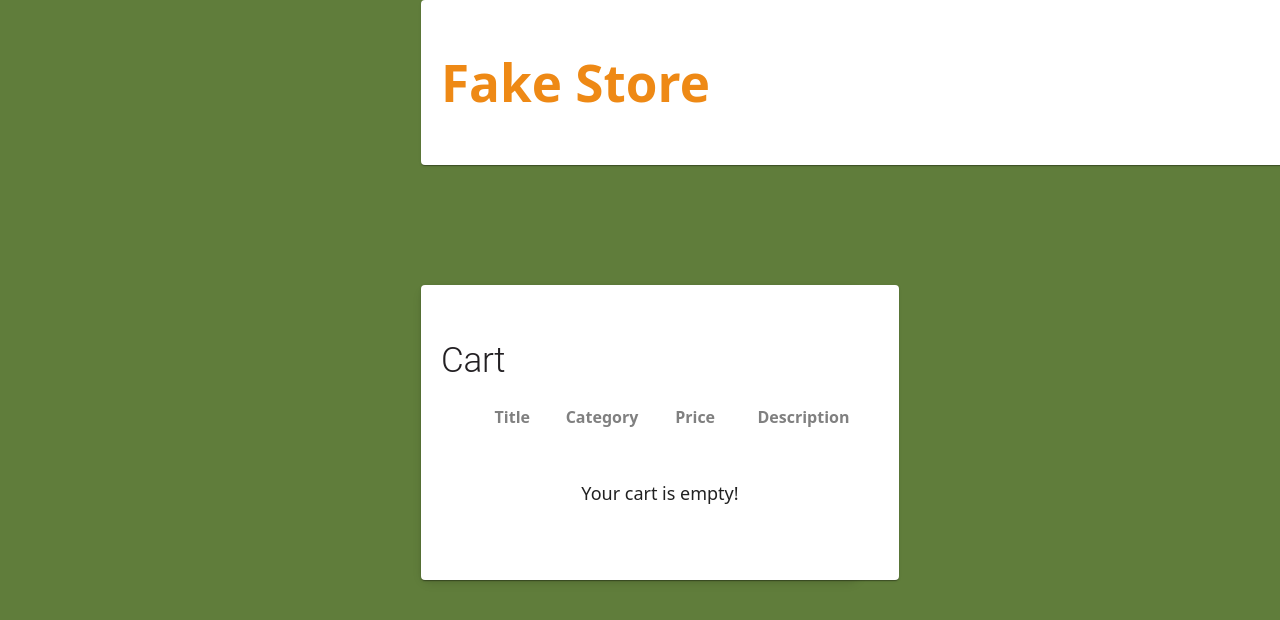
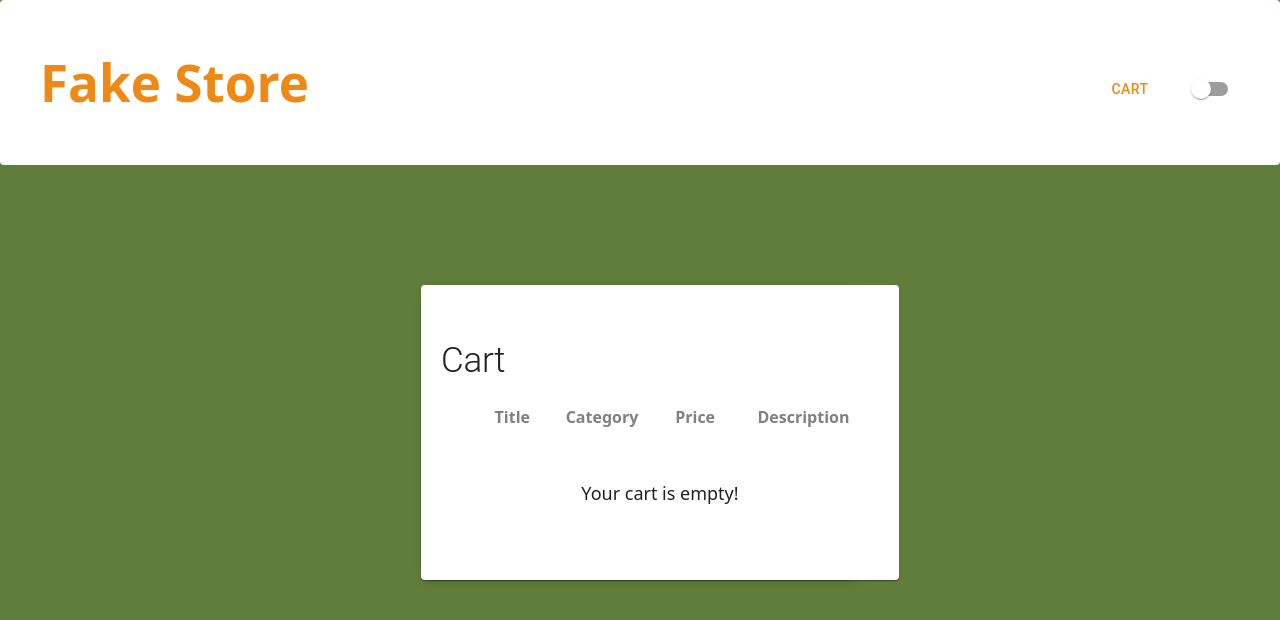
Before and after one commit to Tidal96/FakeStore-demo, a React (Vite) app: page /cart in a window 1280 px wide. Shown: the top 620 px of the page. Built offline with nearby package versions, Linux system fonts and the light colour scheme.

Commit message:
feat: refactor Menu component layout for improved structure and styling

```diff
--- a/src/Components/molecule/Menu.tsx
+++ b/src/Components/molecule/Menu.tsx
@@ -29,9 +29,8 @@ export default function Menu({
   const { darkMode, toggleDarkMode } = useContext(appContext);
 
   return (
-    <div className={styles["layout-wrapper"]}>
-      <Card className={styles.menu}>
-
+    <Card className={styles.menu} elevation={0}>
+      <Card className={styles["layout-wrapper"]} elevation={0}>
         <Link to="/">
           <h1 className={styles["txt-color"]}>Fake Store</h1>
         </Link>
@@ -58,8 +57,7 @@ export default function Menu({
           )}
 
         </div>
-
       </Card>
-    </div>
+    </Card>
   );
 }
--- a/src/styles/Menu.module.css
+++ b/src/styles/Menu.module.css
@@ -1,19 +1,25 @@
 .menu {
+  position: fixed;
+  top: 0;
+  left: 0;
+  right: 0;
+  padding: 0 20px;
+  background-color: white;
+  z-index: 1000;
   display: flex;
-  justify-content: space-between;
-  position: fixed;
-  padding: 20px;
-  background-color: white;
-  width: 100%;
-  top: 0;
-  max-width: 1280px;
-  z-index: 1000;
+  justify-content: center;
+  box-shadow: 0 2px 5px rgba(0, 0, 0, 0.1);
+
 }
 
 .layout-wrapper {
   max-width: 1280px;
-  margin: 0 auto;
   width: 100%;
+  display: flex;
+  justify-content: space-between;
+  align-items: center;
+  padding: 20px;
+  box-sizing: border-box;
 }
 
 .element {
```
